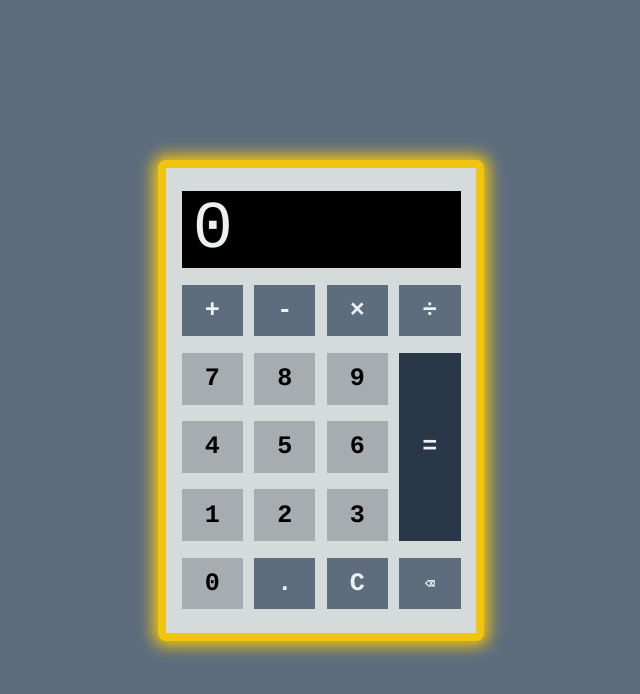
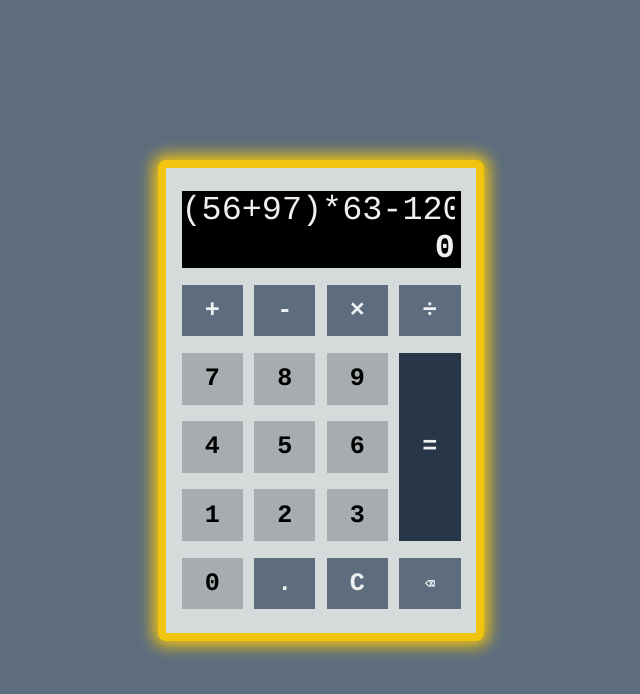
Before and after one commit to Dusan-Goll/Calculatooo, a plain HTML site: page index.html in a window 1280 px wide. Shown: the whole page, without its empty margins (319-959 px from the left). Drawn offline with Linux system fonts and the light colour scheme.

Commit message:
Input, Output display tunning #1

```diff
--- a/CSS/primary.css
+++ b/CSS/primary.css
@@ -5,6 +5,7 @@
     --main-width: 0.8;
     --theGrid-height: 0.9;
     --display-height: 0.2;
+    --input-height: 0.5;
 
     --color-golden: #B7950B;
     --color-yellowa: #F1C40F;
@@ -55,8 +56,6 @@ main {
     align-items: center;
 }
 
-/* nastylovat tlacitka a display, ... grid asi */
-
 #theGrid {
     height: calc(100% * var(--theGrid-height));
     width: 90%;
@@ -73,36 +72,69 @@ main {
         "sevennn eighttt nineeee equalat"
         "fourrrr fiveeee sixxxxx equalat"
         "oneeeee twooooo threeee equalat"
-        "zeroooo floatin ccccccc eraseee";
+        "zeroooo floatin clearrr eraseee";
 }
+
+/** BLACK DISPLAY **/
 
 #display {
     grid-area: display;
     min-height: calc(100% * var(--display-height));
     background-color: var(--color-black);
     display: flex;
+    flex-direction: column;
     align-items: center;
 }
 
-span {
-    padding-left: 4%;
+input, output {
+    background-color: inherit;
+    height: calc(100% * var(--input-height));
+    width: 98%;
+    padding: 0;
+    padding-right: 2%;
+    border: none;
+    text-align: right;
+
     color: #ECF0F1;
     font-family: var(--fontHouse-mono);
-    font-size: calc(var(--fontRatio-flexi) * 0.8);
+    font-size:
+        calc(
+            var(--fontRatio-flexi) *
+            var(--input-height) *
+            0.8);
+}
+
+input:focus {
+    outline: none;
 }
 
 @media screen and (min-width: 372px) { /* (--maxiW * 1.2) */
-    span {
-        font-size: calc(var(--fontRatio-fixed) * 0.8);
+    input, output {
+        font-size:
+            calc(
+                var(--fontRatio-fixed) *
+                var(--input-height) *
+                0.8);
     }
 }
+
+/* TODO -> musi byt moznost scrollovat horizontalne
+        -> mozna to chce pouzit <input> a <output> namisto spanu*/
+input {
+    overflow: auto;
+}
+
+output {
+    font-weight: bold;
+}
+
+
+/** CLASSES OF BUTTONS **/
 
 button {
     border: none;
 }
 
-
-/** CLASSES OF BUTTONS **/
 .Operations, .Equalation, .Numbers {
     font-family: var(--fontHouse-mono);
     font-weight: bold;
@@ -207,8 +239,8 @@ button {
     grid-area: floatin;
 }
 
-#C {
-    grid-area: ccccccc;
+#Clear {
+    grid-area: clearrr;
 }
 
 #Erase {
--- a/index.html
+++ b/index.html
@@ -13,16 +13,18 @@
   <body>
     <main>
       <div id="theGrid">
-        <div id="display">
-          <span>0</span>
-        </div>
+        <!-- <form id="display" oninput="outpt.value=compute(inpt.value)"> -->
+        <form id="display" oninput="outpt.value=inpt.value">
+          <input type="text" name="inpt" value="(56+97)*63-12000.78">
+          <output for="inpt" name="outpt"> 0 </output>
+        </form>
 
         <button class="Operations" id="Addition"> + </button>
         <button class="Operations" id="Subtraction"> - </button>
         <button class="Operations" id="Multiplication"> &times; </button>
         <button class="Operations" id="Division"> &divide; </button>
         <button class="Operations" id="Floating"> . </button>
-        <button class="Operations" id="C"> C </button>
+        <button class="Operations" id="Clear"> C </button>
         <button class="Operations" id="Erase"> &#9003; </button>
 
         <button class="Equalation" id="Equal"> = </button>
@@ -37,10 +39,9 @@
         <button class="Numbers" id="Seven"> 7 </button>
         <button class="Numbers" id="Eight"> 8 </button>
         <button class="Numbers" id="Nine"> 9 </button>
-
-
-        <!-- nasazet sem tlacitka (buttons) a display element -->
       </div>
     </main>
+
+    <script src="./computer.js"></script>
   </body>
 </html>
```
